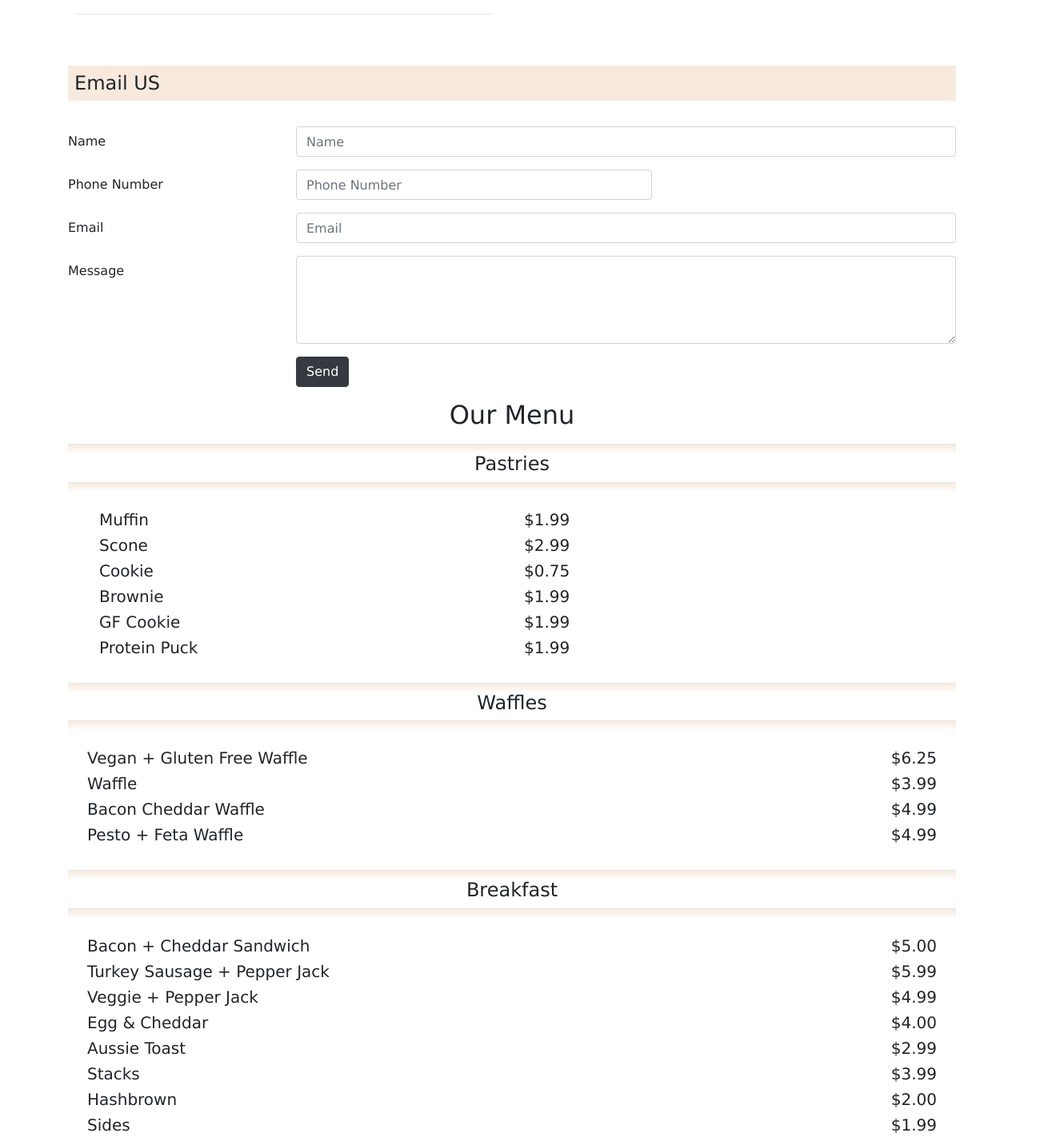
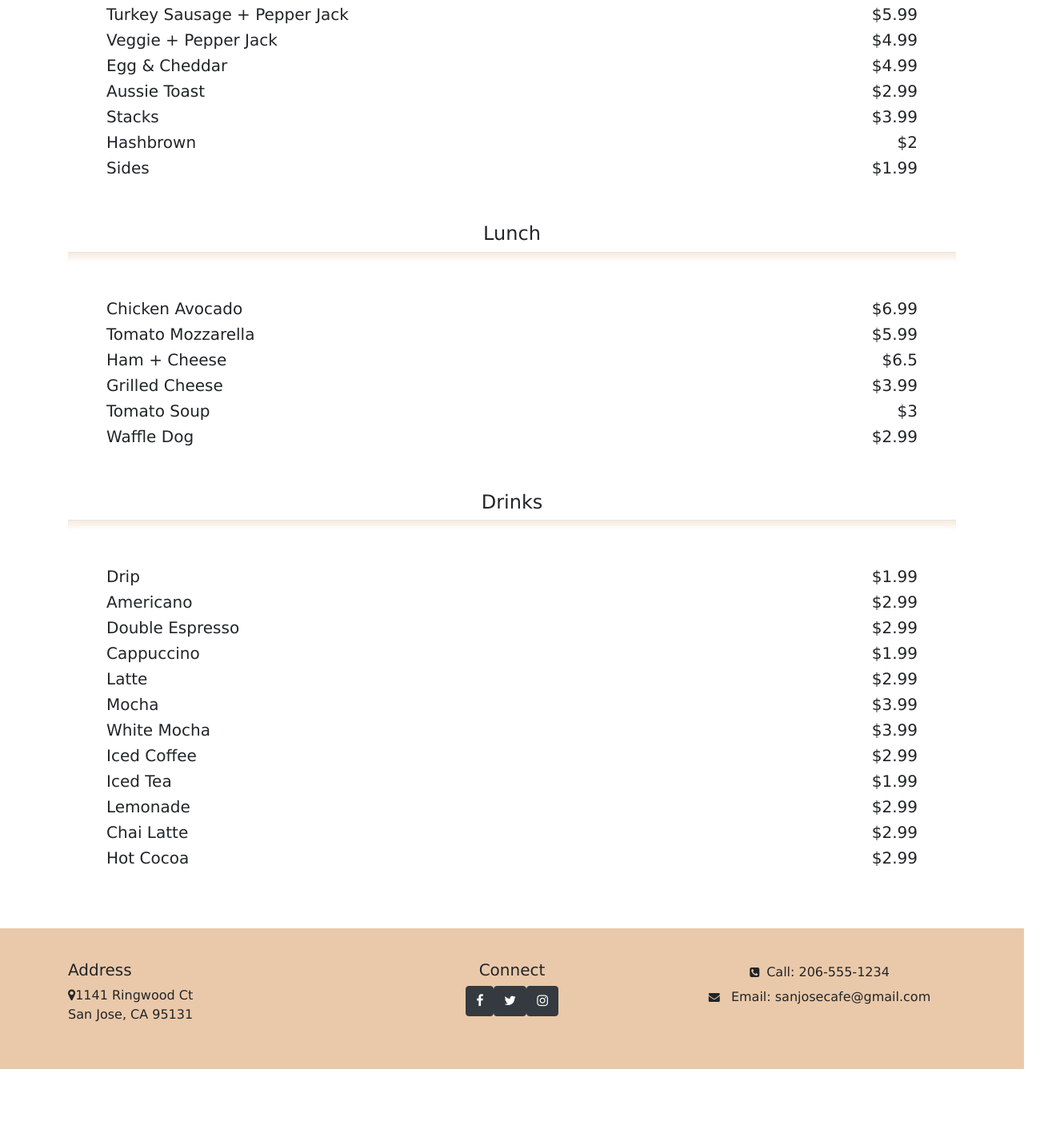
Before and after one commit to mnajjar2008/cafereact, a React (Create React App) app: page /menu in a window 1280 px wide. Shown: the part 1043-2475 px from the top of the page at 80% size, 1305 px wide, since content can reach past the window. After the commit the page ends 2380 px from the top, so only its background shows below. Built offline with nearby package versions, Linux system fonts and the light colour scheme.

Commit message:
menu almost finished

```diff
--- a/src/components/HeaderComponent.js
+++ b/src/components/HeaderComponent.js
@@ -17,12 +17,12 @@ function Header(props) {
                 <nav>
                     <ul className="nav p-1 text-center flex-column flex-md-row">
                         <li className="nav-item">
-                            <a className="nav-link active" href="home.html">
+                            <a className="nav-link active" href="/home">
                                 <i className="fa fa-home" aria-hidden="true"></i> Home
                             </a>
                         </li>
                         <li className="nav-item">
-                            <a className="nav-link" href="menu.html">
+                            <a className="nav-link" href="/menu">
                                 <i className="fa fa-bars" aria-hidden="true"></i> Menu
                             </a>
                         </li>
@@ -42,7 +42,7 @@ function Header(props) {
                             </a>
                         </li>
                         <li className="nav-item">
-                            <a className="nav-link" href="about.html">
+                            <a className="nav-link" href="/about">
                                 <i className="fa fa-info-circle" aria-hidden="true"></i> About
                             </a>
                         </li>
--- a/src/components/MainComponent.js
+++ b/src/components/MainComponent.js
@@ -3,28 +3,29 @@ import React, { Component } from 'react';
 import Header from './HeaderComponent';
 import Footer from './FooterComponent';
 import Home from './HomeComponent';
-import {items} from "../shared/items"
+import { items } from '../shared/items';
 import About from './AboutComponent';
 import { Switch, Route, Redirect } from 'react-router-dom';
 import Menu from './MenuComponent';
 
 class Main extends Component {
-constructor(props) {
-  super(props)
+    constructor(props) {
+        super(props);
 
-  this.state = {
-     items:items
-  }
-}
-
+        this.state = {
+            items: items,
+        };
+    }
 
     render() {
         return (
             <div>
                 <Header />
-                <div>{this.state.items.map(item=>item.name)} </div>
-                <About />
-                <Menu items={this.state.items} />
+                <Switch>
+                    <Route path="/home" component={Home} />
+                    <Route path="/about" component={About} />
+                    <Route path="/menu" render={() => <Menu items={this.state.items} />} />
+                </Switch>
                 <Footer />
             </div>
         );
--- a/src/components/MenuComponent.js
+++ b/src/components/MenuComponent.js
@@ -1,126 +1,37 @@
 import React from 'react';
 
+function Rendercategoryitem(props) {
+    const items = props.item.map(item => {
+        return (
+            <div className="d-flex justify-content-between">
+                <h5>{item.name}</h5>
+                <h5>${item.price}</h5>
+            </div>
+        );
+    });
+    return (
+        <React.Fragment>
+            <hr className="hrstyle" />
+            <div className="p-sm-5">{items}</div>
+        </React.Fragment>
+    );
+}
+
 function Menu(props) {
-    const pastries = props.items
-        .filter(item => item.category === 'pastries')
-        .map(item => {
-            return (
-                <React.Fragment>
-                    <h5 className="col-6">{item.name}</h5>
-                    <h5 className="col">${item.price}</h5>
-                </React.Fragment>
-            );
-        });
-
     return (
         <div className="container">
             <h2 className="text-center mb-3">Our Menu</h2>
 
-            <hr className="hrstyle" />
             <h4 className="text-center">Pastries</h4>
-            <hr className="hrstyle" />
-
-            <div className="row mx-auto p-md-4">{pastries} </div>
-
-            <hr className="hrstyle" />
+            <Rendercategoryitem item={props.items.filter(item => item.category === 'pastries')} />
             <h4 className="text-center">Waffles</h4>
-            <hr className="hrstyle" />
-            <div className="row p-md-4">
-                <div className="col-10">
-                    <h5>Vegan + Gluten Free Waffle</h5>
-                    <h5>Waffle</h5>
-                    <h5>Bacon Cheddar Waffle</h5>
-                    <h5>Pesto + Feta Waffle</h5>
-                </div>
-                <div className="col-2 text-right">
-                    <h5>$6.25</h5>
-                    <h5>$3.99</h5>
-                    <h5>$4.99</h5>
-                    <h5>$4.99</h5>
-                </div>
-            </div>
-
-            <hr className="hrstyle" />
+            <Rendercategoryitem item={props.items.filter(item => item.category === 'waffles')} />
             <h4 className="text-center">Breakfast</h4>
-            <hr className="hrstyle" />
-            <div className="row p-md-4">
-                <div className="col-10">
-                    <h5>Bacon + Cheddar Sandwich</h5>
-                    <h5>Turkey Sausage + Pepper Jack</h5>
-                    <h5>Veggie + Pepper Jack</h5>
-                    <h5>Egg & Cheddar</h5>
-                    <h5>Aussie Toast</h5>
-                    <h5>Stacks</h5>
-                    <h5>Hashbrown</h5>
-                    <h5>Sides</h5>
-                </div>
-                <div className="col-2 text-right">
-                    <h5>$5.00</h5>
-                    <h5>$5.99</h5>
-                    <h5>$4.99</h5>
-                    <h5>$4.00</h5>
-                    <h5>$2.99</h5>
-                    <h5>$3.99</h5>
-                    <h5>$2.00</h5>
-                    <h5>$1.99</h5>
-                </div>
-            </div>
-
-            <hr className="hrstyle" />
+            <Rendercategoryitem item={props.items.filter(item => item.category === 'breakfast')} />
             <h4 className="text-center">Lunch</h4>
-            <hr className="hrstyle" />
-            <div className="row p-md-4">
-                <div className="col-10">
-                    <h5>Chicken Avocado</h5>
-                    <h5>Tomato Mozzarella</h5>
-                    <h5>Ham + Cheese</h5>
-                    <h5>Grilled Cheese</h5>
-                    <h5>Tomato Soup</h5>
-                    <h5>Waffle Dog</h5>
-                </div>
-                <div className="col-2 text-right">
-                    <h5>$6.99</h5>
-                    <h5>$5.99</h5>
-                    <h5>$6.50</h5>
-                    <h5>$3.99</h5>
-                    <h5>$3.00</h5>
-                    <h5>$2.99</h5>
-                </div>
-            </div>
-
-            <hr className="hrstyle" />
+            <Rendercategoryitem item={props.items.filter(item => item.category === 'lunch')} />
             <h4 className="text-center">Drinks</h4>
-            <hr className="hrstyle" />
-            <div className="row p-md-4">
-                <div className="col-10">
-                    <h5>Drip</h5>
-                    <h5>Americano</h5>
-                    <h5>Double Espresso</h5>
-                    <h5>Cappuccino</h5>
-                    <h5>Latte</h5>
-                    <h5>Mocha</h5>
-                    <h5>White Mocha</h5>
-                    <h5>Iced Coffee</h5>
-                    <h5>Iced Tea</h5>
-                    <h5>Lemonade</h5>
-                    <h5>Chai Latte</h5>
-                    <h5>Hot Cocoa</h5>
-                </div>
-                <div className="col-2 text-right">
-                    <h5>$1.99</h5>
-                    <h5>$2.99</h5>
-                    <h5>$2.99</h5>
-                    <h5>$1.99</h5>
-                    <h5>$2.99</h5>
-                    <h5>$3.99</h5>
-                    <h5>$3.99</h5>
-                    <h5>$2.99</h5>
-                    <h5>$1.99</h5>
-                    <h5>$2.99</h5>
-                    <h5>$2.99</h5>
-                    <h5>$2.99</h5>
-                </div>
-            </div>
+            <Rendercategoryitem item={props.items.filter(item => item.category === 'drinks')} />
         </div>
     );
 }
```
